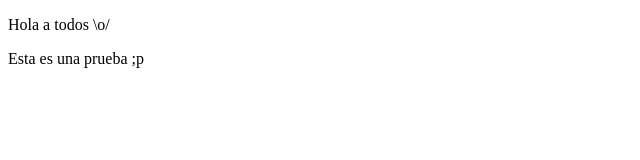
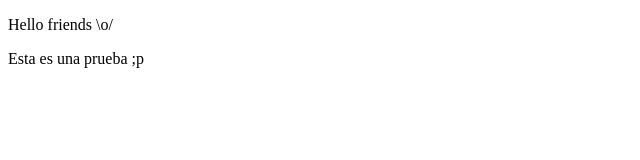
Before and after one commit to AngelRaf23/proyectoDemoCursoPrework, a plain HTML site: page index.html in a window 1280 px wide. Shown: the full height of the page, 0-640 px from the left. Drawn offline with Linux system fonts and the light colour scheme.

```diff
--- a/index.html
+++ b/index.html
@@ -7,7 +7,7 @@
     <title>Hello World!!</title>
 </head>
 <body>
-    <p>Hola a todos \o/</p>
+    <p>Hello friends \o/</p>
     <p>Esta es una prueba ;p</p>
 </body>
 </html>
```
